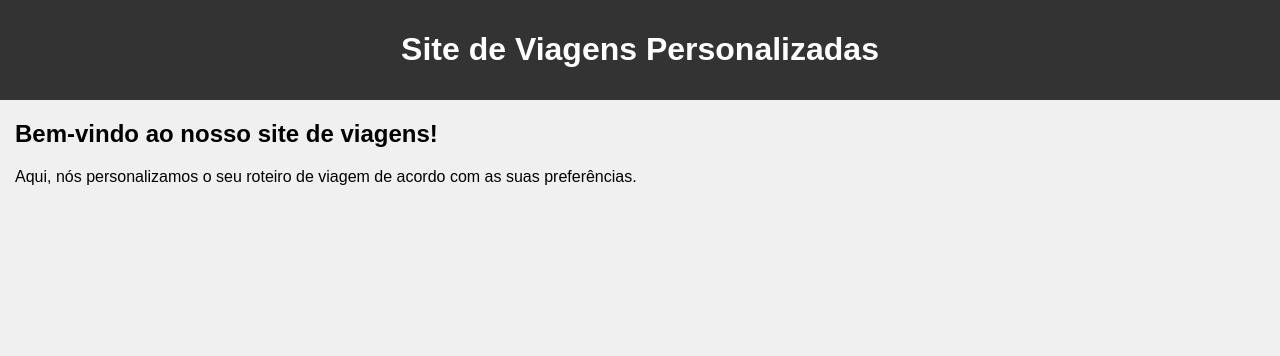
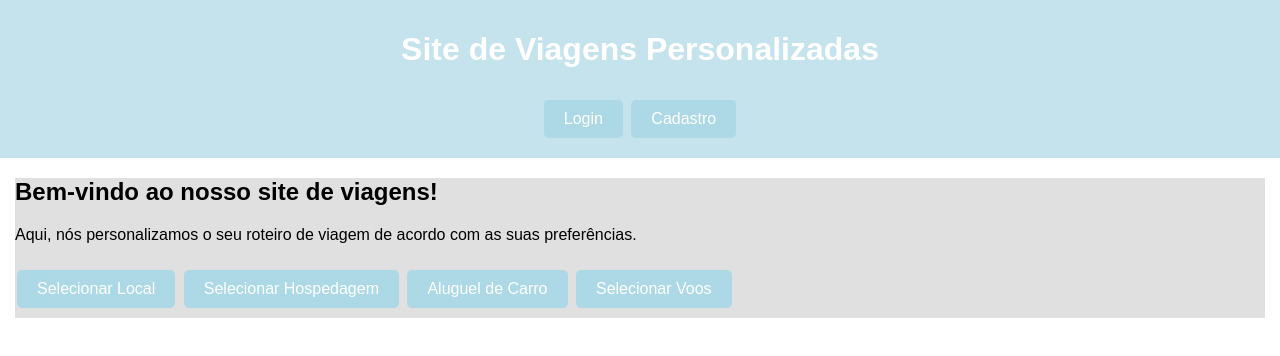
Before and after one commit to iamghi/Backend_3D, a plain HTML site: page index.html in a window 1280 px wide. Drawn offline with Linux system fonts and the light colour scheme.

Commit message:
Update index.html
Foram adicionadas imagens e botões

```diff
--- a/index.html
+++ b/index.html
@@ -6,26 +6,48 @@
             font-family: Arial, sans-serif;
             margin: 0;
             padding: 0;
-            background-color: #f0f0f0;
+            background-image: url('URL_DA_IMAGEM');
+            background-size: cover;
+            color: #000000;
         }
         .header {
-            background-color: #333;
-            color: #fff;
+            background-color: rgba(173, 216, 230, 0.7);
+            color: #ffffff;
             padding: 10px;
             text-align: center;
         }
         .content {
             margin: 15px;
+            background-color: rgba(211, 211, 211, 0.7);
+        }
+        .button {
+            display: inline-block;
+            padding: 10px 20px;
+            margin: 10px 2px;
+            border: none;
+            color: white;
+            background-color: #add8e6;
+            text-align: center;
+            text-decoration: none;
+            font-size: 16px;
+            cursor: pointer;
+            border-radius: 5px;
         }
     </style>
 </head>
 <body>
     <div class="header">
         <h1>Site de Viagens Personalizadas</h1>
+        <button class="button">Login</button>
+        <button class="button">Cadastro</button>
     </div>
     <div class="content">
         <h2>Bem-vindo ao nosso site de viagens!</h2>
         <p>Aqui, nós personalizamos o seu roteiro de viagem de acordo com as suas preferências.</p>
+        <button class="button">Selecionar Local</button>
+        <button class="button">Selecionar Hospedagem</button>
+        <button class="button">Aluguel de Carro</button>
+        <button class="button">Selecionar Voos</button>
     </div>
 </body>
 </html>
```
